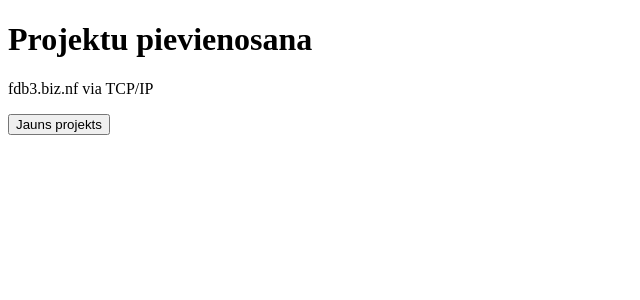
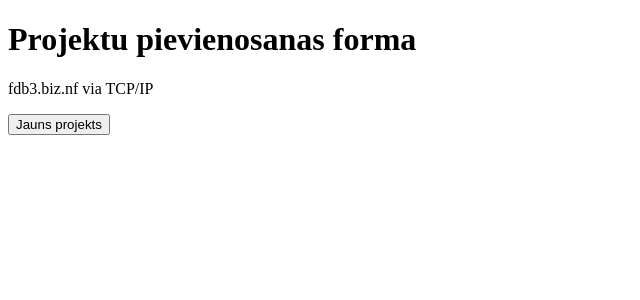
Before and after one commit to marrchaa/SharedProjectKanban, a PHP site: page / in a window 1280 px wide. Shown: the top 300 px of the page, without its empty margins (0-640 px from the left). Run offline with PHP 8.4, Linux system fonts and the light colour scheme; data that the repository does not hold is empty.

Commit message:
Testing versioning

```diff
--- a/index.php
+++ b/index.php
@@ -29,7 +29,7 @@
 
 <body>
 
-<h1>Projektu pievienosana</h1>
+<h1>Projektu pievienosanas forma</h1>
 
 	<div id="popupBoxOnePosition">
 			<div class="popupBoxWrapper">
```
